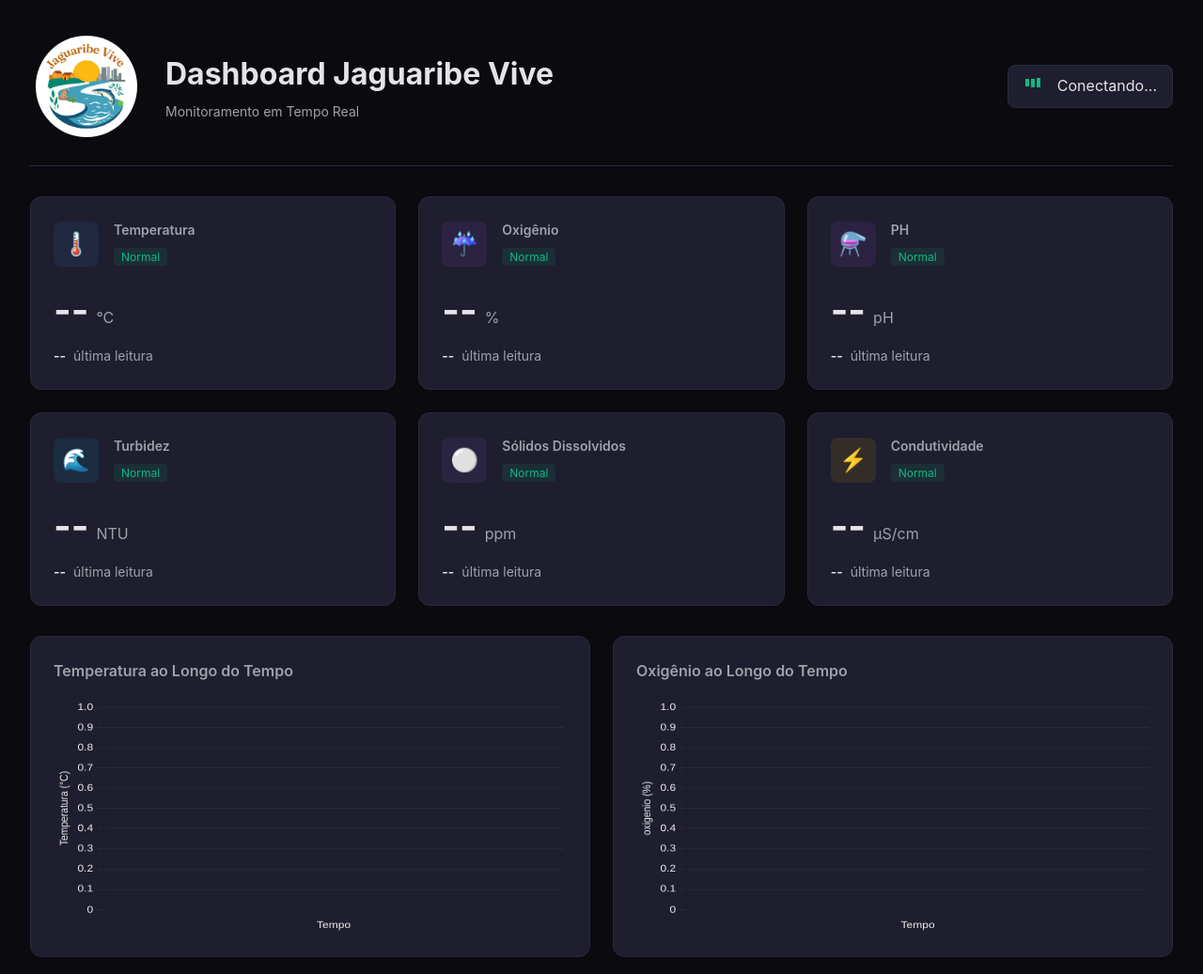
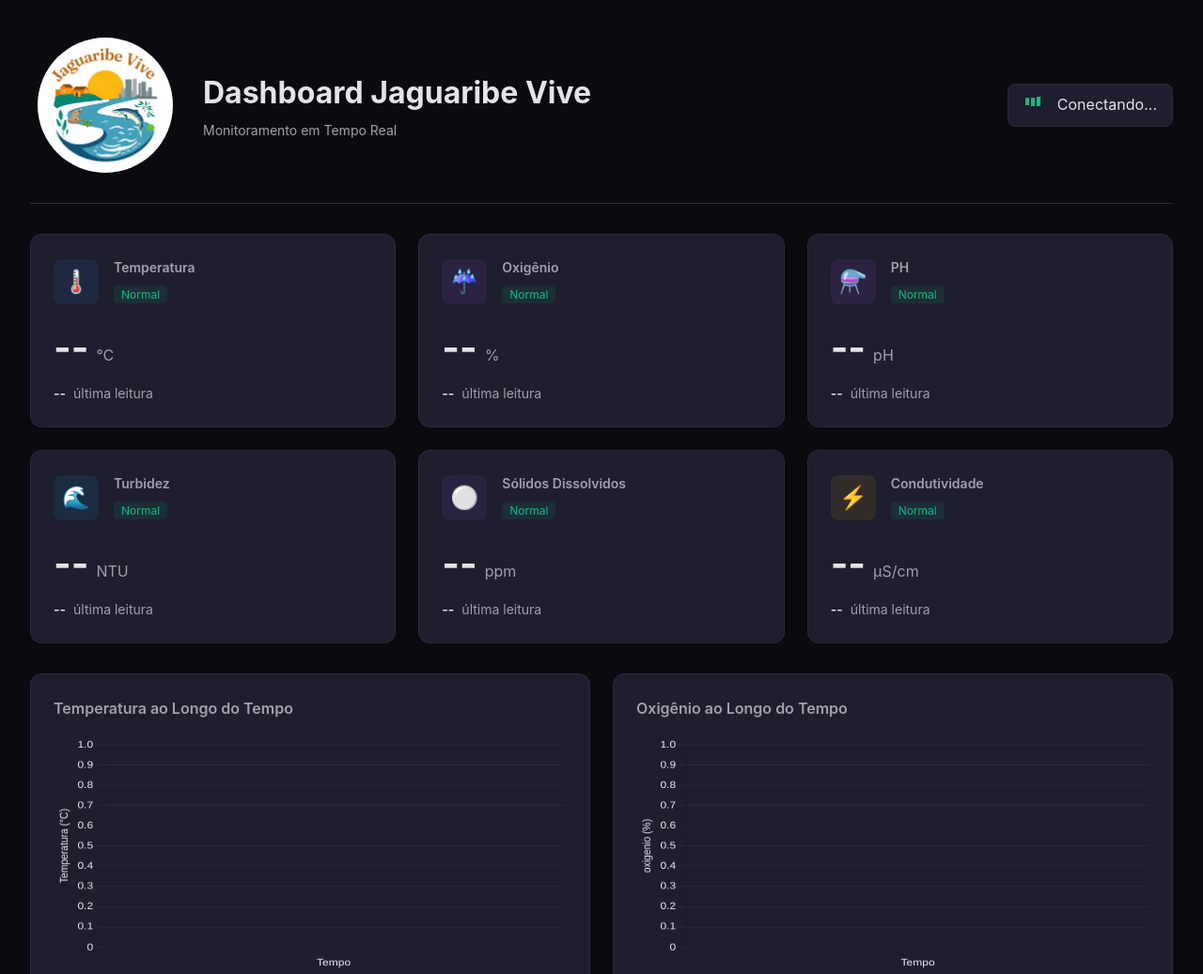
Before and after one commit to Joc4A/Dados-Jaguaribe2.0, a plain HTML site: page index.html in a window 1280 px wide. Shown: the top 1037 px of the page at 94% size. Drawn offline with nearby package versions, Linux system fonts and the light colour scheme.

Commit message:
Update styles.css

```diff
--- a/styles.css
+++ b/styles.css
@@ -50,8 +50,8 @@ body {
 }
 
 .header-logo {
-  width: 120px;
-  height: 120px;
+  width: 160px;
+  height: 160px;
   border-radius: 50%;
   object-fit: cover;
   flex-shrink: 0;
```
